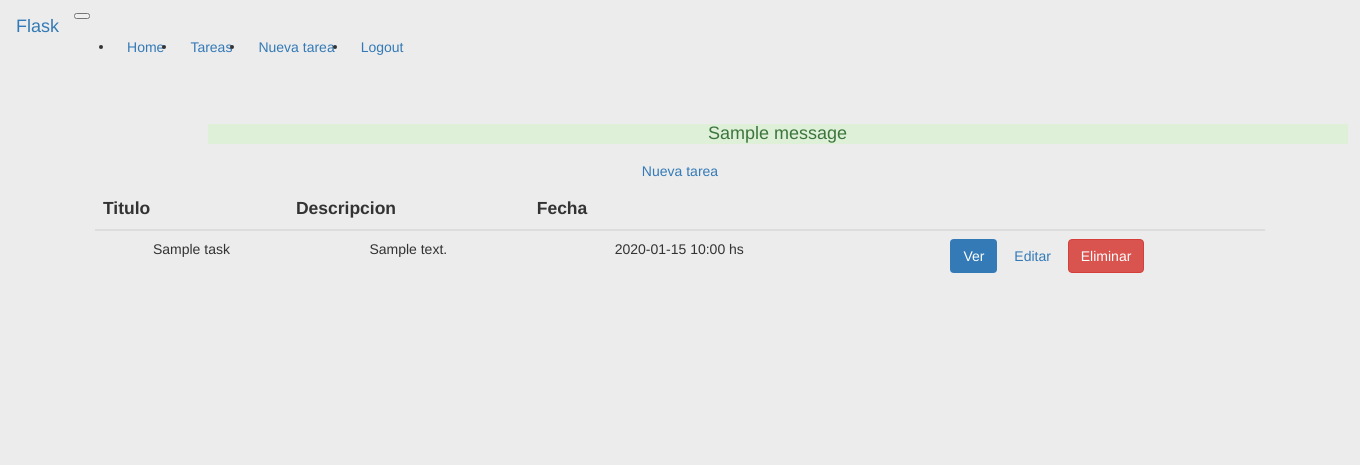
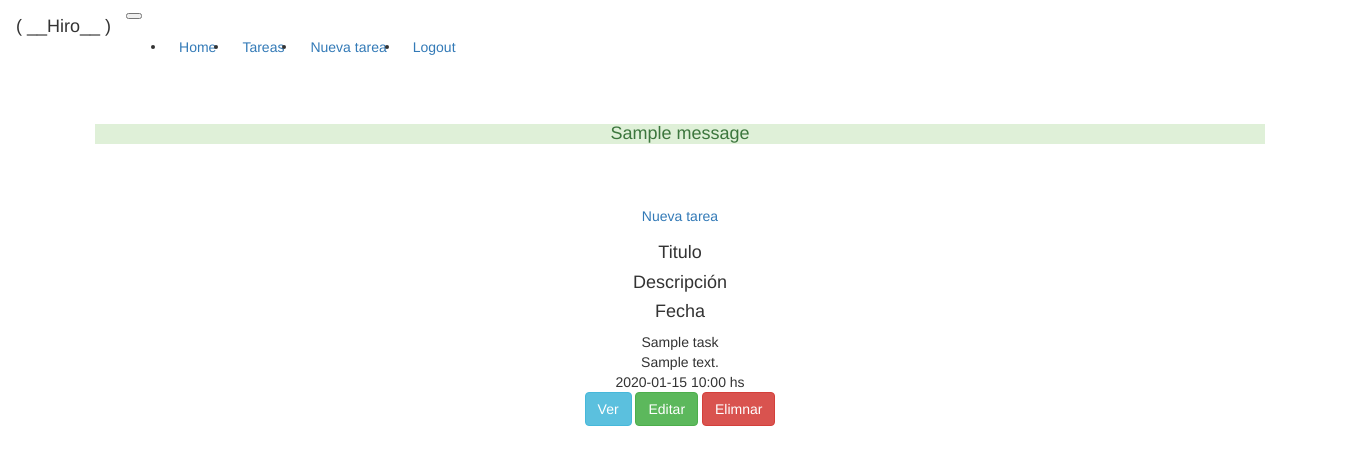
Before and after one commit to Luisarg03/Anotador-Flask, a Flask app: page /tasks/ in a window 1360 px wide. Shown: the top 465 px of the page. Run offline with Flask 2, Linux system fonts and the light colour scheme; a user stored in the database is signed in; tables that the repository leaves empty hold one stand-in row (values such as "Sample post"); one stand-in notice (Sample message) is shown; some libraries are stand-ins or nearby versions.

Commit message:
Segundo commit

```diff
--- a/src/app/templates/helpers/_forms.html
+++ b/src/app/templates/helpers/_forms.html
@@ -4,9 +4,9 @@
   {% if field.errors %}
     <div class=errors>
     {% for error in field.errors %}
-      <h6 class="alert alert-danger mx-auto mt-3" role="alert" style="width: 60%">
+
         {{ error }}
-      </h6>
+
     {% endfor %}
     </div>
   {% endif %}
--- a/src/app/templates/layaout.html
+++ b/src/app/templates/layaout.html
@@ -6,7 +6,9 @@
 
     {% block navbar %}
         <nav class="navbar navbar-dark navbar-expand-lg navbar-light bg-dark">
-            <a class="navbar-brand" href="#" id='hola'>Flask</a>
+            <div class="navbar-brand font-weight-bold">
+                ( __Hiro__ )
+            </div>
 
             <button class="navbar-toggler" type="button" data-toggle="collapse" data-target="#navbarNav" aria-controls="navbarNav" aria-expanded="false" aria-label="Toggle navigation">
                 <span class="navbar-toggler-icon"></span>
@@ -61,10 +63,10 @@
 
 
     {% block content %}
-        <body style='background:#EDECEC'>
-            <div class="container text-center">
+        <body>
+            <div class="container text-center mt-4">
                 <div class="row">
-                    <div class="col-md-12 col-md-offset-1">
+                    <div class="col">
 
                         {% with messages = get_flashed_messages(with_categories=True) %}
                         {% if messages %}
@@ -73,15 +75,16 @@
 
                                 {% if category == 'error' %}
 
-                                    <br>
-                                    <div class="alert-danger" role="alert">
-                                        <h4>{{ message }}</h4>
+                                    <div class="alert-danger p-1 mb-2" role="alert">
+                                        <h4>
+                                            {{ message }}
+                                        </h4>
                                     </div>
 
                                 {% else %}
 
                                     <br>
-                                    <div class="alert-success" role="alert">
+                                    <div class="alert-success p-1 mb-2" role="alert">
                                         <h4>{{ message }}</h4>
                                     </div>
 
--- a/src/app/templates/task/list.html
+++ b/src/app/templates/task/list.html
@@ -2,51 +2,19 @@
 
 {% block container %}
 
-    <a href="{{url_for('.new_task')}}" class="btn btn-dark mt-4">Nueva tarea</a>
-    <table class="table mt-4">
-        <thead>
-            <tr style="font-size: 125%">
-                <th scope="col">Titulo</th>
-                <th scope="col">Descripcion</th>
-                <th scope="col">Fecha</th>
-                <th scope="col"></th>
-            </tr>
-        </thead>
-        <tbody>
-            {% for task in tasks %}
-                <tr>
-                    <td class="font-weight-bold">
-                        {{ task.title }}
-                    </td>
-                    <td>
-                        {{ task.little_descrip }}
-                    </td>
-                    <td>
-                        {{ task.little_at }}
-                    </td>
 
-                    <td>
-                        <a href="{{url_for('.get_task', task_id=task.id)}}" class="btn bg-primary text-white">
-                            Ver
-                        </a>
 
-                        <a href="{{url_for('.edit_task', task_id=task.id)}}" class="btn btn-dark">
-                            Editar
-                        </a>
+    <div class="container bg-dark text-white">
 
-                        <a href="{{url_for('.delete_task', task_id=task.id)}}" class="btn btn-danger">
-                            Eliminar
-                        </a>
-                    </td>
-                </tr>
-            {% endfor %}
-        </tbody>
-    </table>
-    <nav>
+        <div class="container d-flex justify-content-center mt-3">
+            <div class="row">
+                <div class="col"></div>
+                <div class="col">
+                    <nav class="col">
                         <ul class="pagination">
                             {% if paginations.has_prev %}
                                 <li class="page-item">
-                    <a href="{{ url_for('.tasks', page=page-1) }}" class="page-link bg-dark text-white">
+                                    <a href="{{ url_for('.tasks', page=page-1) }}" class="btn btn-outline-secondary">
                                         anterior
                                     </a>
                                 </li>
@@ -54,11 +22,81 @@
 
                             {% if paginations.has_next %}
                                 <li class="page-item">
-                    <a href="{{ url_for('.tasks', page=page+1) }}" class="page-link bg-dark text-white">
+                                    <a href="{{ url_for('.tasks', page=page+1) }}" class="btn btn-outline-secondary">
                                         Siguiente
                                     </a>
                                 </li>
                             {% endif %}
                         </ul>
                     </nav>
+                </div>
+                <div class="col"></div>
+            </div>
+        </div>
+
+        <div class="row">
+            <div class="col">
+               <a href="{{url_for('.new_task')}}" class="btn btn-outline-primary mt-4">Nueva tarea</a>
+            </div>
+        </div>
+
+
+        <div class="row mt-4">
+            <div class="col">
+                <h4 class="font-weight-bold">Titulo</h4>
+            </div>
+            <div class="col">
+                <h4 class="font-weight-bold">Descripción</h4>
+            </div>
+            <div class="col">
+                <h4 class="font-weight-bold">Fecha</h4>
+            </div>
+        </div>
+
+        <div class="border-bottom border-light"></div>
+
+    {% for task in tasks %}
+        <div class="row mt-3">
+
+            <div class="col font-weight-bold">
+                {{ task.title }}
+            </div>
+
+            <div class="col">
+                {{ task.little_descrip }}
+            </div>
+
+            <div class="col">
+                {{ task.little_at }}
+            </div>
+        </div>
+
+
+        <div class="row mb-5 mt-3">
+            <div class="col">
+
+                <a class="btn btn-info" href="{{url_for('.get_task', task_id=task.id)}}">
+                Ver
+                </a>
+
+
+                <a href="{{url_for('.edit_task', task_id=task.id)}}" class="btn btn-success">
+                    Editar
+                </a>
+
+
+                <a class="btn btn-danger" href="{{url_for('.delete_task', task_id=task.id)}}">
+                    Elimnar
+                </a>
+
+            </div>
+        </div>
+
+        <div class="border-bottom border-light"></div>
+
+    {% endfor %}
+
+
+    </div>
+
 {% endblock %}
--- a/src/app/views.py
+++ b/src/app/views.py
@@ -43,7 +43,7 @@
                            'index.html',
                            title='index',
                            form=form,
-                           activate='index')
+                           active='index')
 
 
 # Mi ruta recibe peticiones por GET y POST
@@ -114,7 +114,7 @@
 @page.route('/tasks/')
 @page.route('/tasks/<int:page>')
 @login_required
-def tasks(page=1, per_page=5):
+def tasks(page=1, per_page=4):
     paginations = current_user.tasks.paginate(page, per_page=per_page)
     tasks = paginations.items
 
```
Also changed, not shown: src/app/templates/auth/login.html (+11 -1 lines), src/app/templates/auth/register.html (+10 -2 lines), src/app/templates/errors/404.html (+11 -14 lines), src/app/templates/index.html (+35 -12 lines), src/app/templates/task/edit.html (+24 -8 lines), src/app/templates/task/new.html (+24 -8 lines), src/app/templates/task/show.html (+9 -2 lines), src/app/static/img/anotador.png (added), src/app/static/img/ok.jpg (added), 1 other file. Lines whose indentation alone changed are shown as unchanged.
